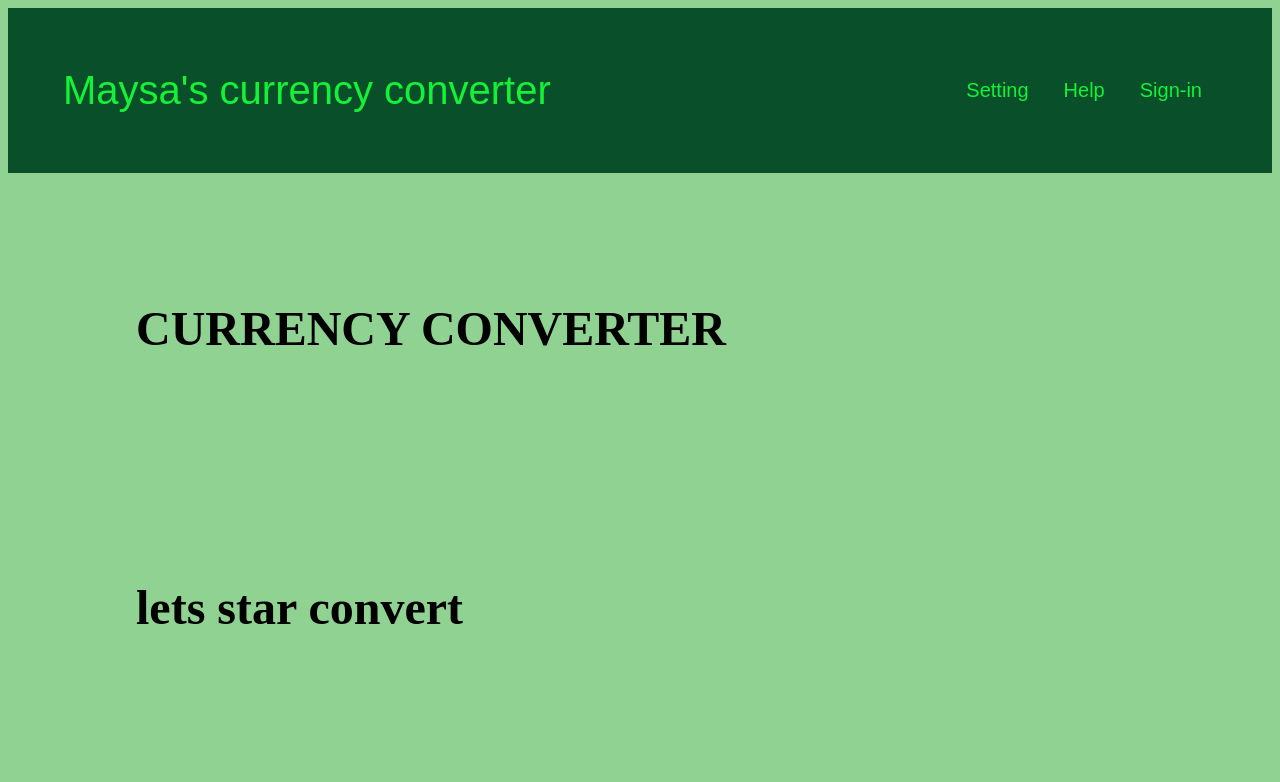
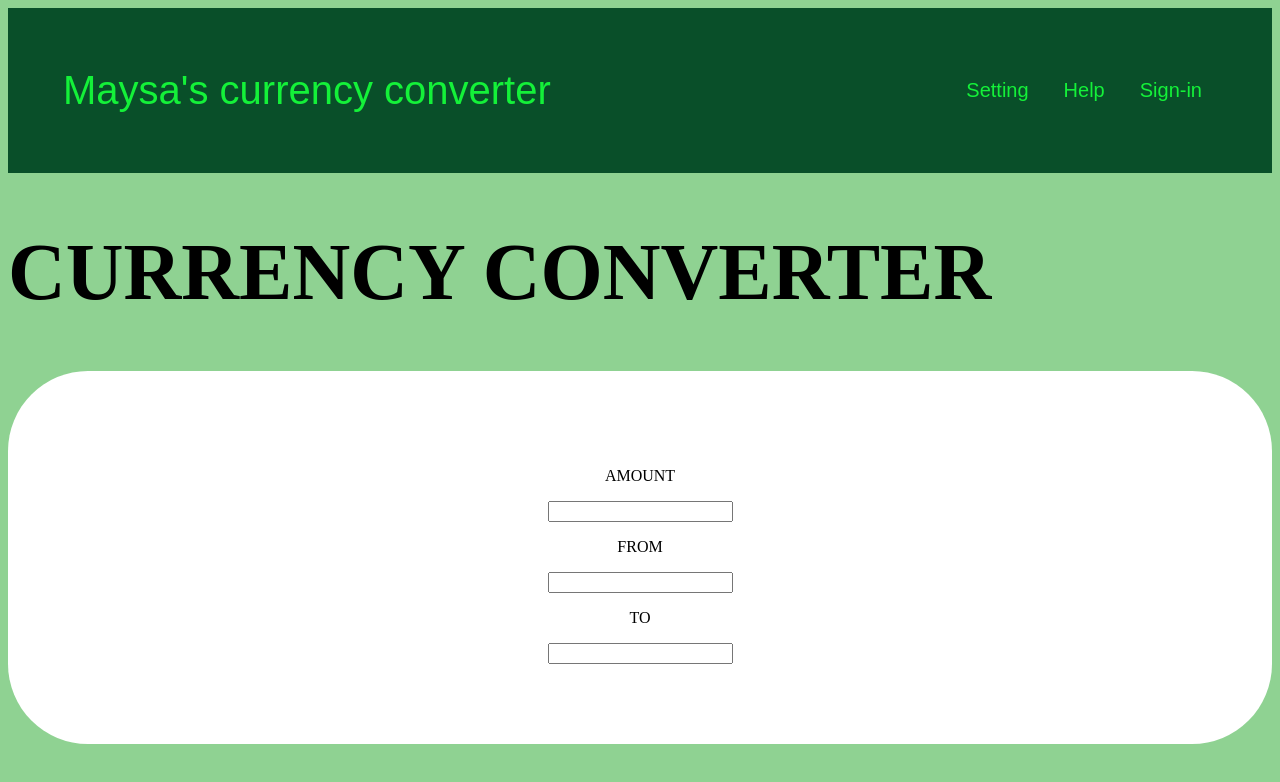
Before and after one commit to mhojayeva/redi-school-project, a plain HTML site: page index.html in a window 1280 px wide. Drawn offline with Linux system fonts and the light colour scheme.

Commit message:
I created input field

```diff
--- a/index.css
+++ b/index.css
@@ -24,10 +24,10 @@
        font-size: 30px;
     }
      h1 {
-        padding: 6rem;
-        font-size: 3rem;
+
+        font-size: 5rem;
         font-weight: bold;
-        margin: 2rem;
+        margin: ;
 }
 
 
@@ -50,16 +50,12 @@
     .image-container {
         padding-top: 50px;
     }
-
-    img {
-       width:1700px;
-       position: relative;
-       animation: moveLeft 3s linear infinite;
-    }
-    @keyframes moveLeft {
-        from {
-            transform: translateX();
-        }
-        to {
-             transform: translateX(-200px);}
-        }
+    .input-container {
+         display: flex;
+         flex-direction: column;
+         background-color: white;
+         text-align: center;
+         padding: 5rem;
+         text-align: center;
+         border-radius: 5rem;
+}
--- a/index.html
+++ b/index.html
@@ -17,9 +17,19 @@
             <div class="header-item header-button"> Sign-in</div>
          </div>
     </nav>
+
     <h1>CURRENCY CONVERTER</h1>
-    <h1>lets star convert </h1>
 
+     <div class="input-container">
+        <form action="">
+          <p >AMOUNT</p>
+          <input type="number" id="one">
+          <p>FROM</p>
+           <input type="number" id="two">
+           <p>TO</p>
+            <input type="number" id="three">
+        </form>
+     </div>
 
 </body>
 </html>
```
Also changed, not shown: 1 other file.
